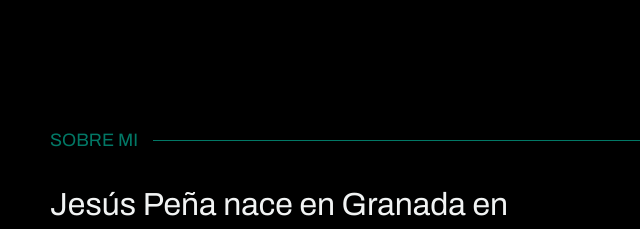
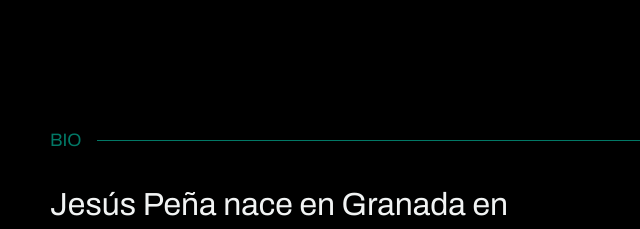
Before and after one commit to jpm92/enocasionescanto, a plain HTML site: page index.html in a window 1280 px wide. Shown: the part 820-1049 px from the top of the page, 0-640 px from the left. Drawn offline with Linux system fonts and the light colour scheme.

Commit message:
actualizado titulo de section
Cambio "sobre mi" por "bio"

```diff
--- a/index.html
+++ b/index.html
@@ -72,7 +72,7 @@
         <div class="wrapper">
 
             <div class="etiqueta">
-                <span class="bgblack small g600">SOBRE MI</span>
+                <span class="bgblack small g600">BIO</span>
             </div>
 
             <div class="margin_big flex_column">
```
